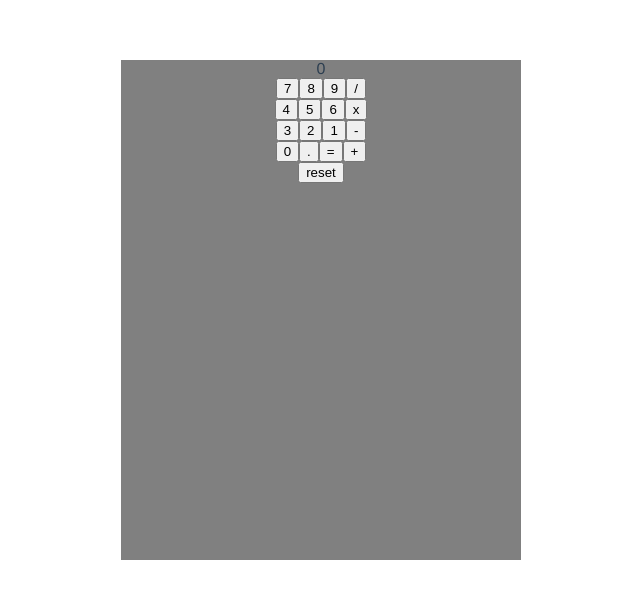
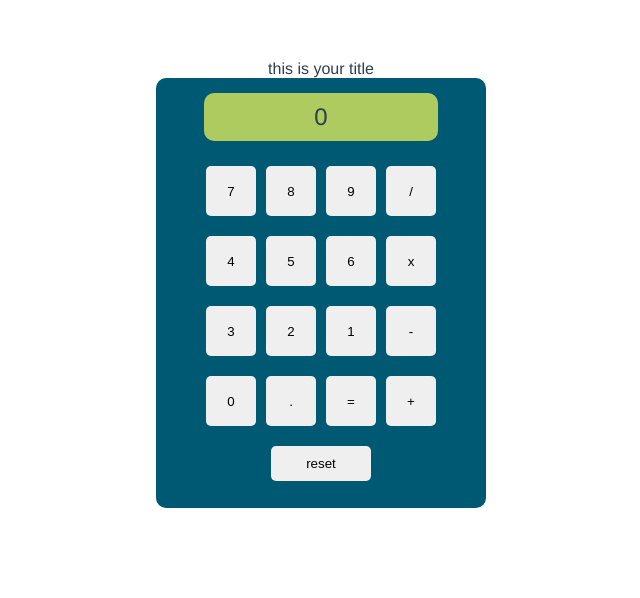
Before and after one commit to tylermckell01/Vue-Calc, a Vue app: page / in a window 1280 px wide. Shown: the top 598 px of the page, without its empty margins (319-959 px from the left). Built offline with nearby package versions, Linux system fonts and the light colour scheme.

Commit message:
adds and passes title prop

```diff
--- a/src/App.vue
+++ b/src/App.vue
@@ -1,14 +1,23 @@
 <template>
+  <CalculatorTitle :title="title" />
   <AppCalculator />
 </template>
 
 <script>
+import CalculatorTitle from "./components/CalculatorTitle.vue";
 import AppCalculator from "./components/AppCalculator.vue";
 
 export default {
   name: "App",
   components: {
     AppCalculator,
+    CalculatorTitle,
+  },
+  props: {
+    title: {
+      type: String,
+      default: "this is your title",
+    },
   },
 };
 </script>
@@ -22,6 +31,7 @@ export default {
   color: #2c3e50;
   margin-top: 60px;
   display: flex;
-  justify-content: center;
+  flex-direction: column;
+  align-items: center;
 }
 </style>
--- a/src/components/AppCalculator.vue
+++ b/src/components/AppCalculator.vue
@@ -4,31 +4,31 @@
       {{ onDisplay !== "" ? onDisplay : "0" }}
     </div>
     <div class="buttons">
-      <div class="row1">
+      <div class="row 1">
         <button @click="handleInputNumber(7)">7</button>
         <button @click="handleInputNumber(8)">8</button>
         <button @click="handleInputNumber(9)">9</button>
         <button @click="selectedOperation('/')">/</button>
       </div>
-      <div class="row2">
+      <div class="row 2">
         <button @click="handleInputNumber(4)">4</button>
         <button @click="handleInputNumber(5)">5</button>
         <button @click="handleInputNumber(6)">6</button>
         <button @click="selectedOperation('*')">x</button>
       </div>
-      <div class="row3">
+      <div class="row 3">
         <button @click="handleInputNumber(3)">3</button>
         <button @click="handleInputNumber(2)">2</button>
         <button @click="handleInputNumber(1)">1</button>
         <button @click="selectedOperation('-')">-</button>
       </div>
-      <div class="row4">
+      <div class="row 4">
         <button @click="handleInputNumber(0)">0</button>
         <button @click="inputDecimal('.')">.</button>
         <button @click="performOperation()">=</button>
         <button @click="selectedOperation('+')">+</button>
       </div>
-      <div class="reset"><button @click="reset()">reset</button></div>
+      <div class="row reset"><button @click="reset()">reset</button></div>
     </div>
   </div>
 </template>
@@ -123,11 +123,58 @@ export default {
 </script>
 
 <!-- Add "scoped" attribute to limit CSS to this component only -->
-<style scoped>
+<style scoped lang="scss">
 .border {
-  justify-self: center;
-  width: 400px;
-  height: 500px;
-  background-color: gray;
+  display: flex;
+  flex-direction: column;
+  align-items: center;
+  gap: 25px;
+  width: 300px;
+  height: 400px;
+  padding: 15px;
+  background-color: rgb(0, 89, 114);
+  border-radius: 10px;
+
+  .screen {
+    // width: 100%;
+    background-color: rgb(173, 203, 95);
+    border-radius: 10px;
+    padding: 10px 110px;
+    font-size: 24px;
+  }
+
+  .buttons {
+    width: 80%;
+    display: flex;
+    flex-direction: column;
+    align-items: center;
+    gap: 20px;
+
+    .row {
+      width: 100%;
+      display: flex;
+      justify-content: space-around;
+
+      button {
+        width: 50px;
+        height: 50px;
+        border: none;
+        border-radius: 5px;
+
+        &:hover {
+          cursor: pointer;
+          background-color: rgb(104, 104, 104, 0.7);
+          border-radius: 10px;
+        }
+      }
+    }
+
+    .reset {
+      button {
+        width: 100px;
+        height: 35px;
+      }
+    }
+  }
 }
 </style>
--- /dev/null
+++ b/src/components/CalculatorTitle.vue
@@ -0,0 +1,19 @@
+<template>
+  <div class="title">{{ title }}</div>
+</template>
+
+<script>
+export default {
+  name: "CalculatorTitle",
+  props: {
+    title: {
+      type: String,
+    },
+  },
+};
+</script>
+
+<style scoped lang="scss">
+.title {
+}
+</style>
```
